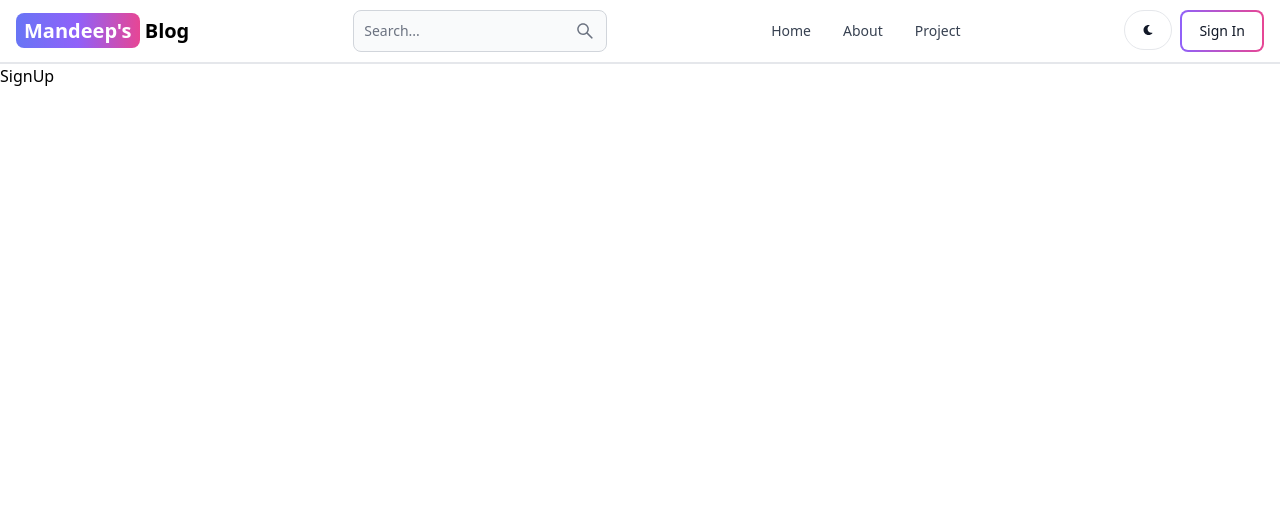
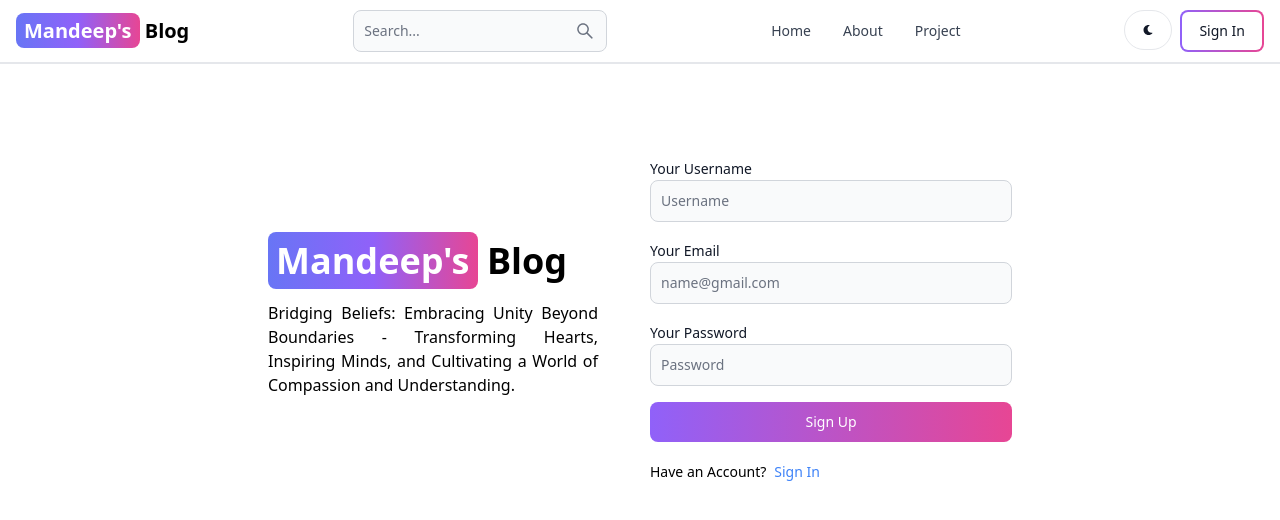
Before and after one commit to tech7msjhass/bawa-mern-blog, a React (Vite) app in the folder client/: page /sign-up in a window 1280 px wide. Shown: the top 520 px of the page. Built offline with nearby package versions, Linux system fonts and the light colour scheme.

Commit message:
created sign-up ui page

```diff
--- a/client/src/App.jsx
+++ b/client/src/App.jsx
@@ -1,4 +1,3 @@
-import React from "react";
 import { BrowserRouter, Routes, Route } from "react-router-dom";
 import Home from "./pages/Home";
 import About from "./pages/About";
--- a/client/src/components/Header.jsx
+++ b/client/src/components/Header.jsx
@@ -1,4 +1,3 @@
-import React from "react";
 import { Button, Navbar, NavbarToggle, TextInput } from "flowbite-react";
 import { Link, useLocation } from "react-router-dom";
 import { AiOutlineSearch } from "react-icons/ai";
--- a/client/src/pages/SignUp.jsx
+++ b/client/src/pages/SignUp.jsx
@@ -1,7 +1,51 @@
-import React from "react";
+import { Button, Label, TextInput } from "flowbite-react";
+import { Link } from "react-router-dom";
 
 const SignUp = () => {
-  return <div>SignUp</div>;
+  return (
+    <div className=" min-h-screen mt-20">
+      <div className=" flex p-3 max-w-3xl mx-auto gap-5 flex-col md:flex-row md:items-center">
+        {/* Left Side */}
+        <div className="flex-1">
+          <Link to="/" className=" text-4xl font-bold dark:text-white">
+            <span className=" px-2 py-1 bg-gradient-to-r from-indigo-500 via-purple-500 to-pink-500 rounded-lg text-white">
+              Mandeep's
+            </span>{" "}
+            Blog
+          </Link>
+          <p className=" text-md mt-5 text-justify mr-8">
+            Bridging Beliefs: Embracing Unity Beyond Boundaries - Transforming
+            Hearts, Inspiring Minds, and Cultivating a World of Compassion and
+            Understanding.
+          </p>
+        </div>
+        {/* Right Side */}
+        <div className=" flex-1">
+          <form className=" flex flex-col gap-4">
+            <div>
+              <Label value="Your Username" />
+              <TextInput type="text" placeholder="Username" id="username" />
+            </div>
+            <div>
+              <Label value="Your Email" />
+              <TextInput type="text" placeholder="name@gmail.com" id="email" />
+            </div>
+            <div>
+              <Label value="Your Password" />
+              <TextInput type="text" placeholder="Password" id="password" />
+            </div>
+            <Button gradientDuoTone="purpleToPink">Sign Up</Button>
+          </form>
+          <div className=" flex gap-2 text-sm mt-5">
+            <span>Have an Account?</span>
+            <Link to="/sign-in" className=" text-blue-500">
+              Sign In
+            </Link>
+          </div>
+        </div>
+      </div>
+    </div>
+  );
 };
 
 export default SignUp;
```
